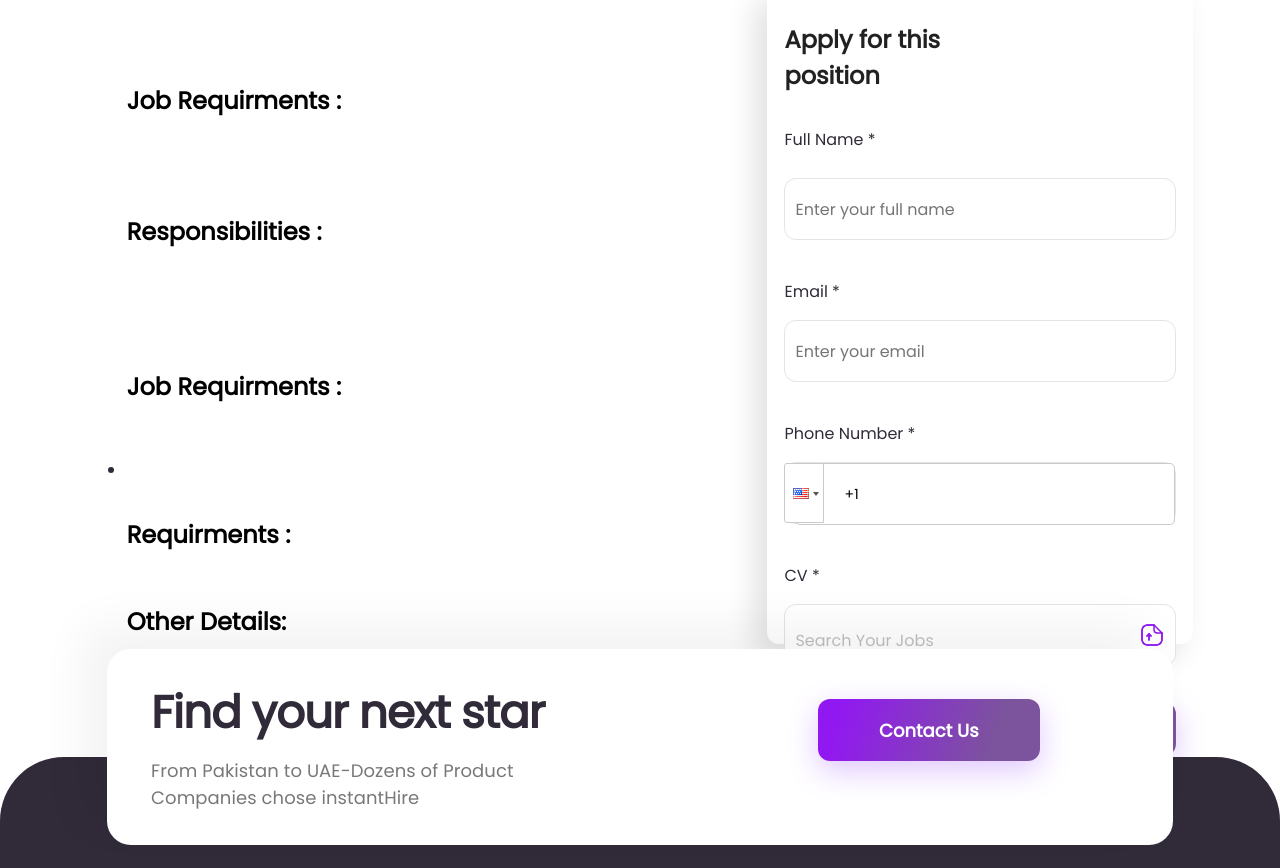
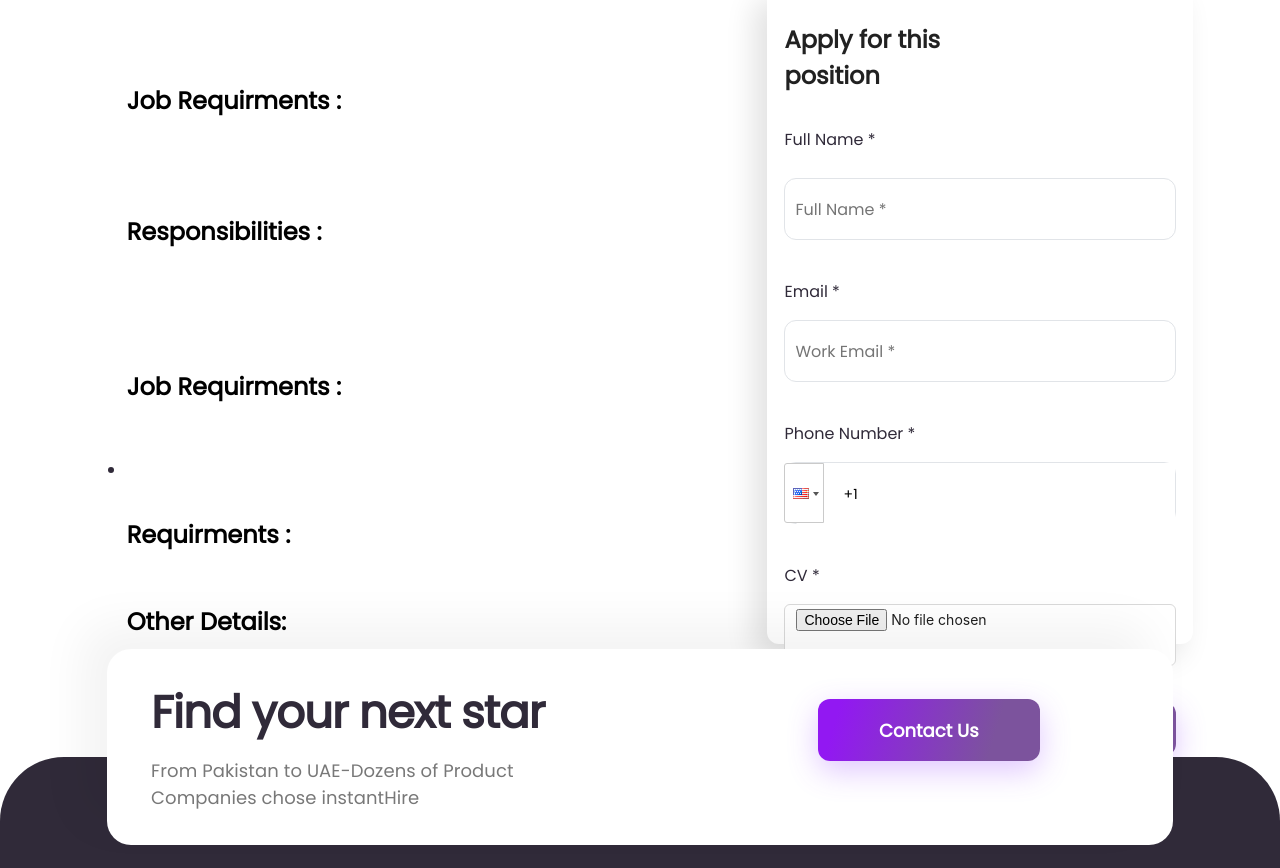
Before and after one commit to Rasim-Siddique/instant-hire-main, a React (Create React App) app: page /apply-to-job in a window 1280 px wide. Shown: the part 372-1240 px from the top of the page. Built offline with nearby package versions, Linux system fonts and the light colour scheme.

Commit message:
cv file dome

```diff
--- a/src/componenets/applytojob/applytojob.jsx
+++ b/src/componenets/applytojob/applytojob.jsx
@@ -1,4 +1,5 @@
-import { Col, Input, Row } from "antd";
+import { Col, Input, Row, message, Upload, Button } from "antd";
+import { UploadOutlined } from "@ant-design/icons";
 import React, { useEffect, useState } from "react";
 import NavbarDekstop from "../navbars/navbar";
 import "./applytojob.css";
@@ -6,6 +7,7 @@ import image1 from "../../assets/applytojob/image2.svg";
 import PhoneInput from "react-phone-input-2";
 import search from "../.././assets/document-upload.svg"
 import { useLocation } from "react-router-dom";
+import axios from "axios";
 
 
 const allJobsArr = [
@@ -24,14 +26,19 @@ const allJobsArr = [
 
 function ApplyToJob() {
   const [data, setData]=useState(allJobsArr);
+  const [cvFile, setCvFile] = useState(null);
   const [details, setDetails]=useState(null);
 
   const location = useLocation();
   const searchParams = new URLSearchParams(location.search);
   const paramValue = searchParams.get('jobs');
+  const [formFields, setFormFields] = useState({
+    fullName: "",
+    workEmail: "",
+    phoneNumber: "",
+  });
 
 
-  console.log("paramValue:::", paramValue)
 
   useEffect(()=>{
       if(paramValue){
@@ -43,6 +50,55 @@ function ApplyToJob() {
           }
   },[paramValue, data])
 
+  const handleFieldChange = (e) => {
+    const { name, value } = e.target;
+    setFormFields({ ...formFields, [name]: value });
+  };
+
+
+  const handleFileChange = (e) => {
+    const { name, value, files } = e.target;
+
+    if (name === "cvFile") {
+      setCvFile(files[0]); // Store the selected CV file
+    } else {
+      setFormFields({ ...formFields, [name]: value });
+    }
+  };
+
+  const handleSubmit = async (e) => {
+    e.preventDefault();
+
+    const { fullName, workEmail, phoneNumber } = formFields;
+
+    if (fullName && workEmail && phoneNumber && cvFile) {
+        const formData = new FormData();
+        formData.append('fullName', fullName);
+        formData.append('workEmail', workEmail);
+        formData.append('phoneNumber', phoneNumber);
+        formData.append('cvFile', cvFile);
+
+        try {
+            const response = await axios.post("/job-application-register", formData, {
+                headers: {
+                    'Content-Type': 'multipart/form-data',
+                },
+            });
+
+            if (response.status === 201) {
+                message.success('Client Info Created Successfully');
+                setFormFields("");
+                // navigate('/')
+            } else {
+                message.error('Something Went Wrong');
+            }
+        } catch (error) {
+            message.error('Something Went Wrong');
+        }
+    } else {
+        message.error('Please First Fill All the Fields');
+    }
+};
 
 
 
@@ -222,7 +278,12 @@ function ApplyToJob() {
           <Row style={{width : "100%",marginTop : "2vh"}}>
           <Col lg={1} xs={1}></Col>
           <Col lg={22} xs={22}>
-            <input placeholder="Enter your full name" className="input-form" />
+            <input
+             name="fullName"
+             placeholder="Full Name *"
+             value={formFields.fullName}
+             onChange={handleFieldChange}
+            className="input-form" />
           </Col>
           <Col lg={1} xs={1}></Col>
         </Row>
@@ -236,7 +297,14 @@ function ApplyToJob() {
             <Row style={{width : "100%",marginTop : "2vh"}}>
           <Col lg={1} xs={1}></Col>
           <Col lg={22} xs={22}>
-            <input placeholder="Enter your email" className="input-form" />
+          <input
+          type="text"
+          name="workEmail"
+          placeholder="Work Email *"
+          value={formFields.workEmail}
+          onChange={handleFieldChange}
+        className="input-form"
+        />
           </Col>
           <Col lg={1} xs={1}></Col>
         </Row>
@@ -252,18 +320,24 @@ function ApplyToJob() {
           <Col lg={22} xs={22}>
           <PhoneInput
         containerClass="input-form"
-                            country={'us'}
+        country={"us"}
         inputStyle={{
           height: "100%",
-                                width : "100%",
+          width: "100%",
           background: "#FFFFFF",
-                                outline : "none "
+          border: "none",
+          outline: "none",
         }}
         buttonStyle={{
-                left : "-1px",
-                background : "white"
+          left: "-1px",
+          background: "white",
         }}
+        value={formFields.phoneNumber}
+        onChange={(value) =>
+          setFormFields({ ...formFields, phoneNumber: value })
+        }
       />
+
 
           </Col>
           <Col lg={1} xs={1}></Col>
@@ -284,10 +358,9 @@ function ApplyToJob() {
               <Col lg={1}></Col>
               <Col lg={22}>
               <Input
-            placeholder="Search Your Jobs"
-            suffix={<img src={search} alt="img-ui" />}
-            height={"62px"}
-         className="input-form"
+      type="file"
+      name="cvFile"
+      onChange={handleFileChange}
     />
               </Col>
               <Col lg={1}></Col>
@@ -295,15 +368,15 @@ function ApplyToJob() {
           <Row style={{width : "100%", marginTop: "4.5vh"}}>
           <Col lg={1} xs={1}></Col>
           <Col lg={22} xs={22}>
-            <button className="submit_button">Submit</button>
+          <button className="submit_button" onClick={handleSubmit}>
+        Submit
+      </button>
           </Col>
           <Col lg={1} xs={1}></Col>
           </Row>
         </Col>
       </Row>
-      {/* <br />
-      <br /> */}
-     {/* <Footer /> */}
+
     </>
   );
 }
```
Lines whose indentation alone changed are shown as unchanged.
